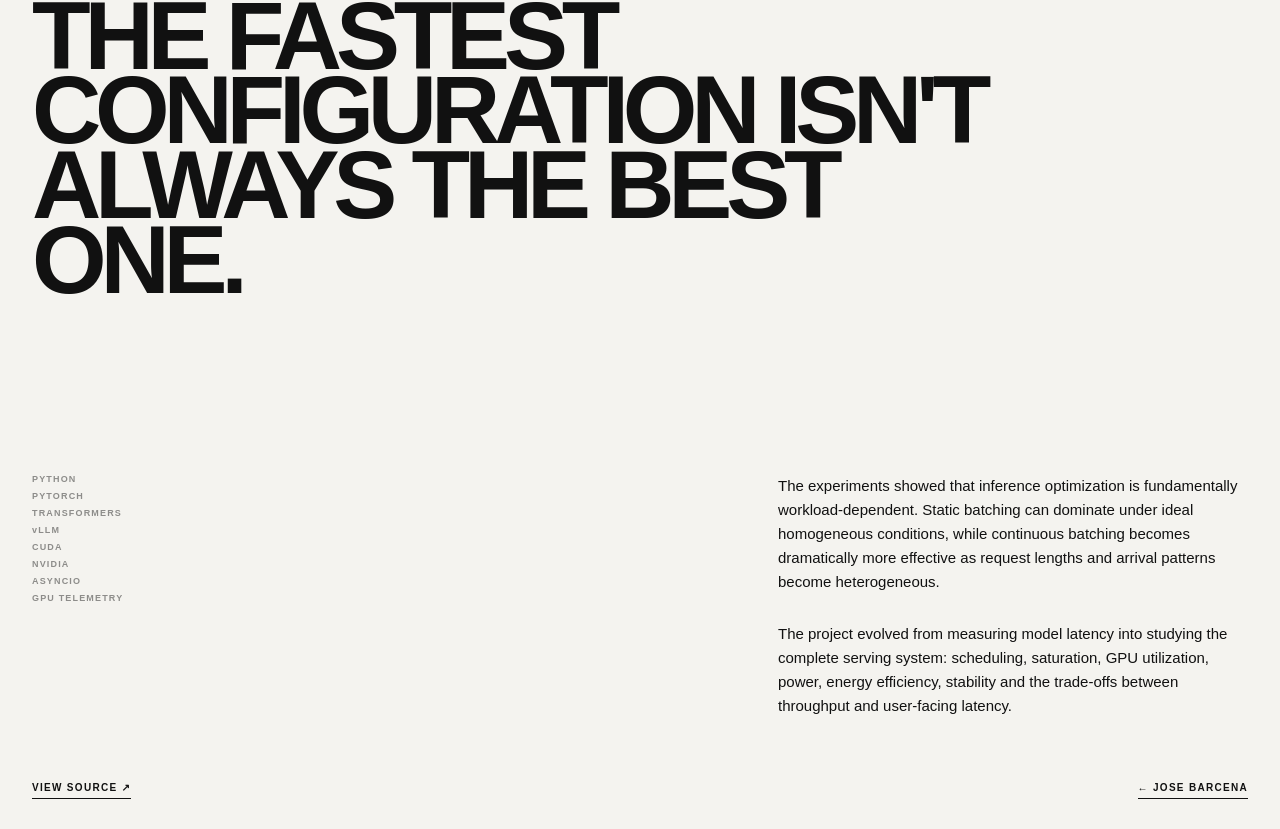
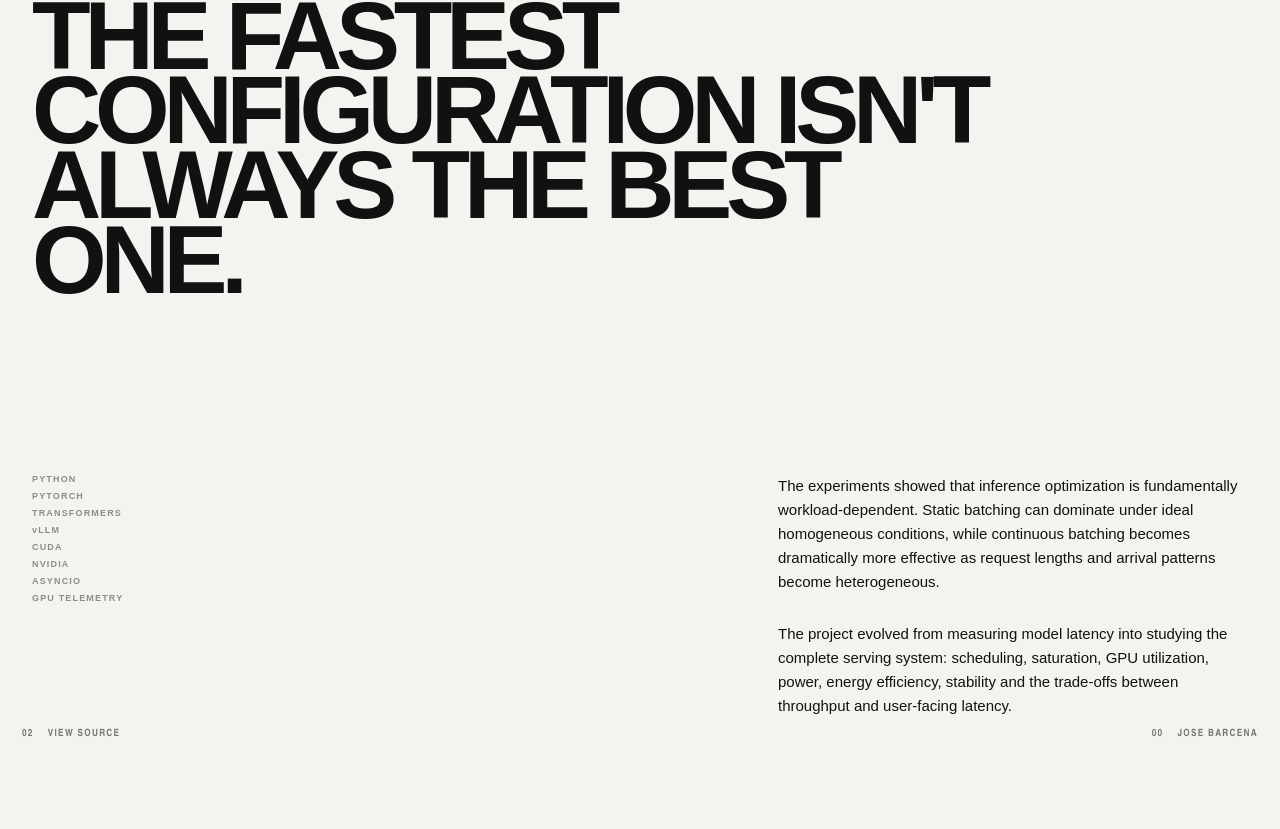
Before and after one commit to Josebarcena/PersonalPage, a React (Vite) app: page /work/llm-inference in a window 1280 px wide. Shown: the part 6251-7080 px from the top of the page. After the commit the page ends 7009 px from the top, so only its background shows below. Built offline with nearby package versions, Linux system fonts and the light colour scheme.

Commit message:
fix: minor css details and timings

```diff
--- a/src/content/en.ts
+++ b/src/content/en.ts
@@ -105,7 +105,7 @@ export const en: SiteContent = {
         description:
             "A short story about the places and experiences that shaped the work that follows.",
         read: "KEEP READING",
-        skip: "SKIP TO WORK",
+        skip: "SKIP TO PROJECTS",
     },
 
     work: {
--- a/src/sections/Hero.tsx
+++ b/src/sections/Hero.tsx
@@ -30,28 +30,27 @@ export default function Hero({
 
     const contentOpacity = useTransform(
         scrollProgress,
-        [0, 0.30],
+        [0, 0.20],
         [1, 0]
     );
 
     const portraitScale = useTransform(
         scrollProgress,
-        [0, 0.65],
+        [0, 0.45],
         [1, 1.03]
     );
 
     const portraitOpacity = useTransform(
         scrollProgress,
-        [0.42, 0.72],
+        [0.28, 0.50],
         [1, 0]
     );
 
     const chromeOpacity = useTransform(
         scrollProgress,
-        [0, 0.25],
+        [0, 0.16],
         [1, 0]
     );
-
     return (
         <section
             ref={heroRef}
--- a/src/sections/case-study/Llm/LlmOutcome.tsx
+++ b/src/sections/case-study/Llm/LlmOutcome.tsx
@@ -15,18 +15,12 @@ export default function LlmOutcome({
     return (
         <section className="llm-outcome">
 
-            <span className="llm-section-index">
-                {text.outcome.section}
-            </span>
+            <span className="llm-section-index">{text.outcome.section}</span>
 
-            <h2>
-                {text.outcome.title}
-            </h2>
+            <h2>{text.outcome.title}</h2>
 
             <div className="llm-outcome__bottom">
-
                 <div className="llm-outcome__stack">
-
                     <span>PYTHON</span>
                     <span>PYTORCH</span>
                     <span>TRANSFORMERS</span>
@@ -35,22 +29,15 @@ export default function LlmOutcome({
                     <span>NVIDIA</span>
                     <span>ASYNCIO</span>
                     <span>GPU TELEMETRY</span>
-
                 </div>
-
 
                 <div className="llm-outcome__copy">
 
                     {text.outcome.paragraphs.map(
                         (paragraph, index) => (
-
-                            <p key={index}>
-                                {paragraph}
-                            </p>
-
+                            <p key={index}>{paragraph}</p>
                         )
                     )}
-
                 </div>
 
             </div>
@@ -63,11 +50,11 @@ export default function LlmOutcome({
                     target="_blank"
                     rel="noreferrer"
                 >
-                    {text.source} ↗
+                    <span>02</span> {text.source}
                 </a>
 
                 <Link to="/">
-                    ← {text.back}
+                    <span>00</span> {text.back}
                 </Link>
             </footer>
 
--- a/src/sections/case-study/Tptp/TptpOutcome.tsx
+++ b/src/sections/case-study/Tptp/TptpOutcome.tsx
@@ -57,11 +57,11 @@ export default function TptpOutcome({
                     target="_blank"
                     rel="noreferrer"
                 >
-                    {text.source} ↗
+                    <span className="tptp__link-index">02</span> {text.source}
                 </a>
 
                 <Link to="/">
-                    ← {text.back}
+                    <span className="tptp__link-index">00</span> {text.back}
                 </Link>
 
             </footer>
--- a/src/styles/projects/llm/llm-outcome.css
+++ b/src/styles/projects/llm/llm-outcome.css
@@ -106,34 +106,65 @@
    ========================================================= */
 
 .llm-outcome footer {
-    width: 100%;
+    position: absolute;
 
-    margin-top: auto;
-    padding-top: 8vh;
+    left: 22px;
+    right: 22px;
+    bottom: 18px;
+
+    z-index: 3;
 
     display: flex;
     justify-content: space-between;
     align-items: center;
+
+    gap: 26px;
+
+    color: #111;
+
+    font-size: 8px;
+    font-weight: 600;
+    letter-spacing: 0.14em;
+
+    opacity: 1;
 }
 
 .llm-outcome footer a {
-    padding-bottom: 5px;
+    display: inline-flex;
+    align-items: baseline;
 
-    color: inherit;
+    gap: 14px;
 
+    color: #111;
+
+    font-family: "Arial Narrow", "Roboto Condensed", sans-serif;
     font-size: 10px;
     font-weight: 600;
 
     letter-spacing: 0.13em;
+    text-transform: uppercase;
 
     text-decoration: none;
 
-    border-bottom:
-            1px solid currentColor;
+    opacity: 0.55;
 
-    transition: opacity 180ms ease;
+    transition:
+            opacity 180ms ease,
+            transform 180ms ease;
 }
 
 .llm-outcome footer a:hover {
-    opacity: 0.5;
+    opacity: 1;
+    transform: translateX(2px);
 }
+
+.llm__link-index {
+    min-width: 18px;
+
+    font-size: 9px;
+    font-weight: 400;
+
+    letter-spacing: 0.04em;
+
+    opacity: 0.4;
+}
--- a/src/styles/projects/tptp-visual.css
+++ b/src/styles/projects/tptp-visual.css
@@ -107,7 +107,15 @@
 
 .tptp-visual__footer {
     position: absolute;
+    grid-column: 2;
+    grid-row: 3;
 
+    align-self: end;
+    align-items: center;
+
+    gap: 26px;
+
+    padding-bottom: 2vh;
     z-index: 3;
 
     right: 22px;
@@ -124,3 +132,32 @@
 
     opacity: 0.35;
 }
+
+.tptp-visual__footer a {
+    display: inline-flex;
+    align-items: baseline;
+    gap: 14px;
+
+    color: inherit;
+    text-decoration: none;
+
+    font-size: 10px;
+    font-weight: 500;
+    letter-spacing: 0.08em;
+    text-transform: uppercase;
+
+    font-family: "Arial Narrow", "Roboto Condensed", sans-serif;
+}
+
+.tptp-visual__footer a:hover {
+    opacity: 0.5;
+}
+
+.tptp__link-index {
+    min-width: 18px;
+
+    font-size: 11px;
+    font-weight: 400;
+    letter-spacing: 0.04em;
+    opacity: 0.45;
+}
```
